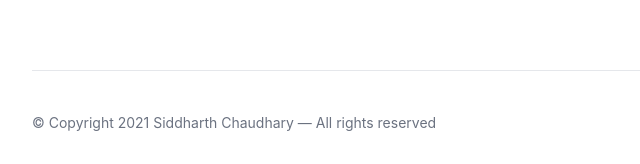
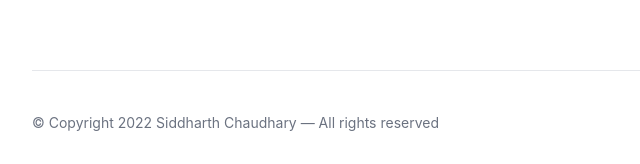
Before and after one commit to sidcraftscode/sidcrafts.com-old, a website: page public/index.html in a window 1280 px wide. Shown: the part 2810-2974 px from the top of the page, 192-832 px from the left. Drawn offline with nearby package versions, Linux system fonts and the light colour scheme; a web font is replaced by a local one.

Commit message:
Update index.html

```diff
--- a/public/index.html
+++ b/public/index.html
@@ -147,7 +147,7 @@
 <footer class="max-w-5xl mx-auto text-gray-500 pt-16 pb-8 text-sm leading-6">
    <div class="max-w-4xl mx-auto px-4 sm:px-6 md:px-8">
       <div class="mt-16 pt-10 border-t border-gray-200">
-         © Copyright 2021 Siddharth Chaudhary — All rights reserved
+         © Copyright 2022 Siddharth Chaudhary — All rights reserved
       </div>
    </div>
 </footer>
```
